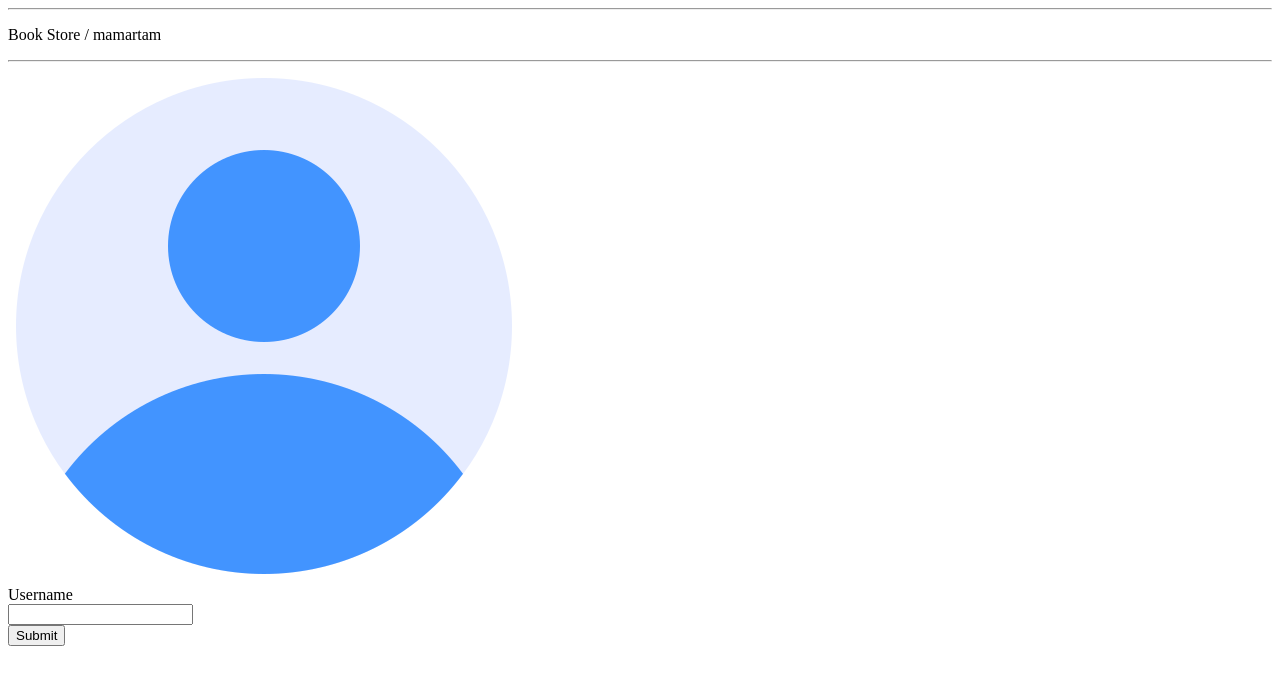
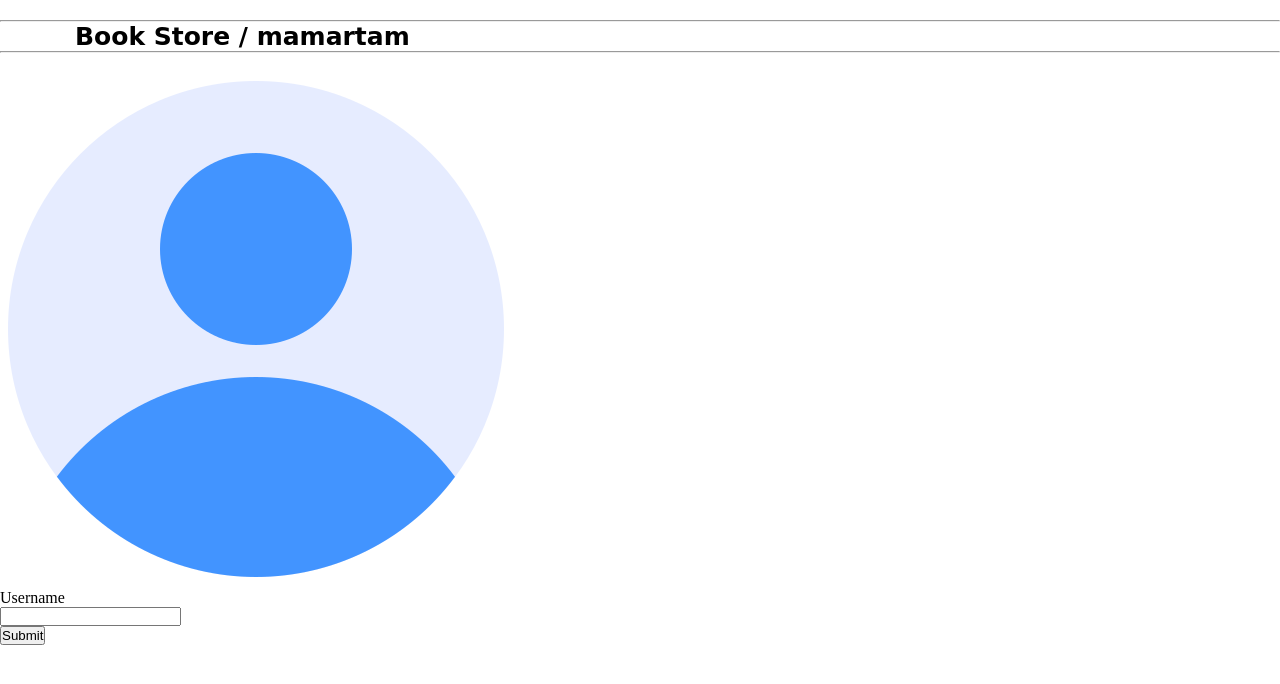
Before and after one commit to mamartam/bookShelf, a plain HTML site: page signin/index.html in a window 1280 px wide. Drawn offline with Linux system fonts and the light colour scheme; a web font is replaced by a local one.

Commit message:
added styles for signin file

```diff
--- a/signin/index.html
+++ b/signin/index.html
@@ -3,17 +3,27 @@
 <head>
     <meta charset="UTF-8">
     <meta name="viewport" content="width=device-width, initial-scale=1.0">
+    <link rel="stylesheet" href="style.css">
+    <link rel="preconnect" href="https://fonts.googleapis.com">
+    <link rel="preconnect" href="https://fonts.gstatic.com" crossorigin>
+    <link href="https://fonts.googleapis.com/css2?family=Playwrite+NG+Modern:wght@100..400&display=swap"
+        rel="stylesheet">
     <title>Авторизація</title>
 </head>
 <body>
     <header>
         <hr>
-        <div>
-            <p>Book Store / mamartam</p>
+        <div class="header-filling">
+            <div class="siteName-creator">
+                <p>Book Store / mamartam</p>
 
+            </div>
         </div>
+
         <hr>
     </header>
+
+
     <section>
         <div>
             <img src="img/avatar.png" alt="avatar">
--- /dev/null
+++ b/signin/style.css
@@ -0,0 +1,29 @@
+*{
+    margin: 0;
+    padding: 0;
+    box-sizing: border-box;
+}
+/* Styles for header */
+header {
+    margin-top: 20px;
+    margin-bottom: 20px;
+    /* padding-top: 10px;
+    padding-bottom: 10px; */
+}
+.header-filling {
+    display: flex;
+    flex-direction: row;
+    justify-content: space-between;
+    padding-left: 75px;
+    padding-right: 75px;
+    align-items: center;
+}
+
+.siteName-creator p {
+    font-family: "Playwrite NG Modern", cursive;
+    font-optical-sizing: auto;
+    font-style: normal;
+    font-size: 25px;
+    font-weight: bold;
+
+}
```
